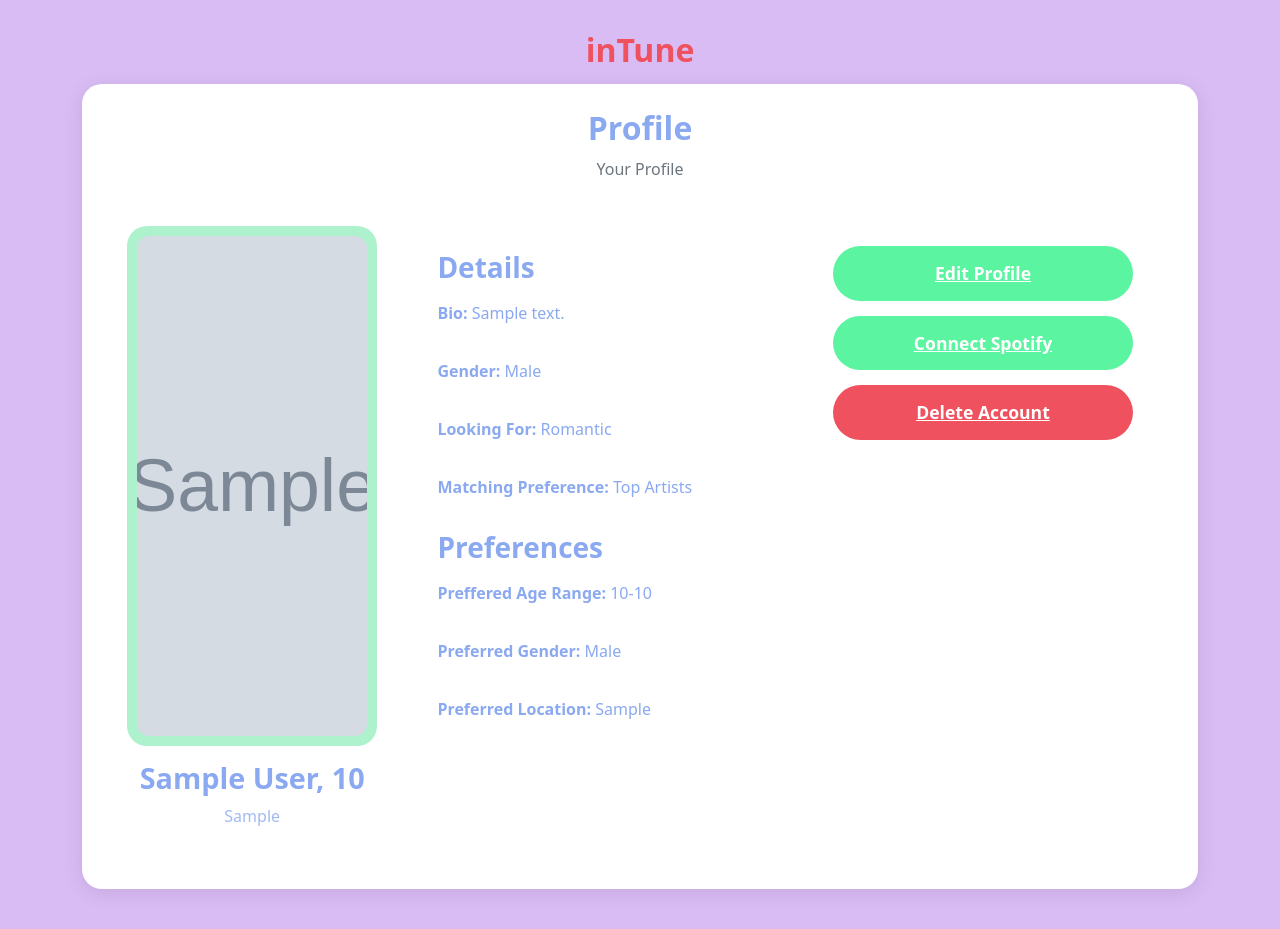
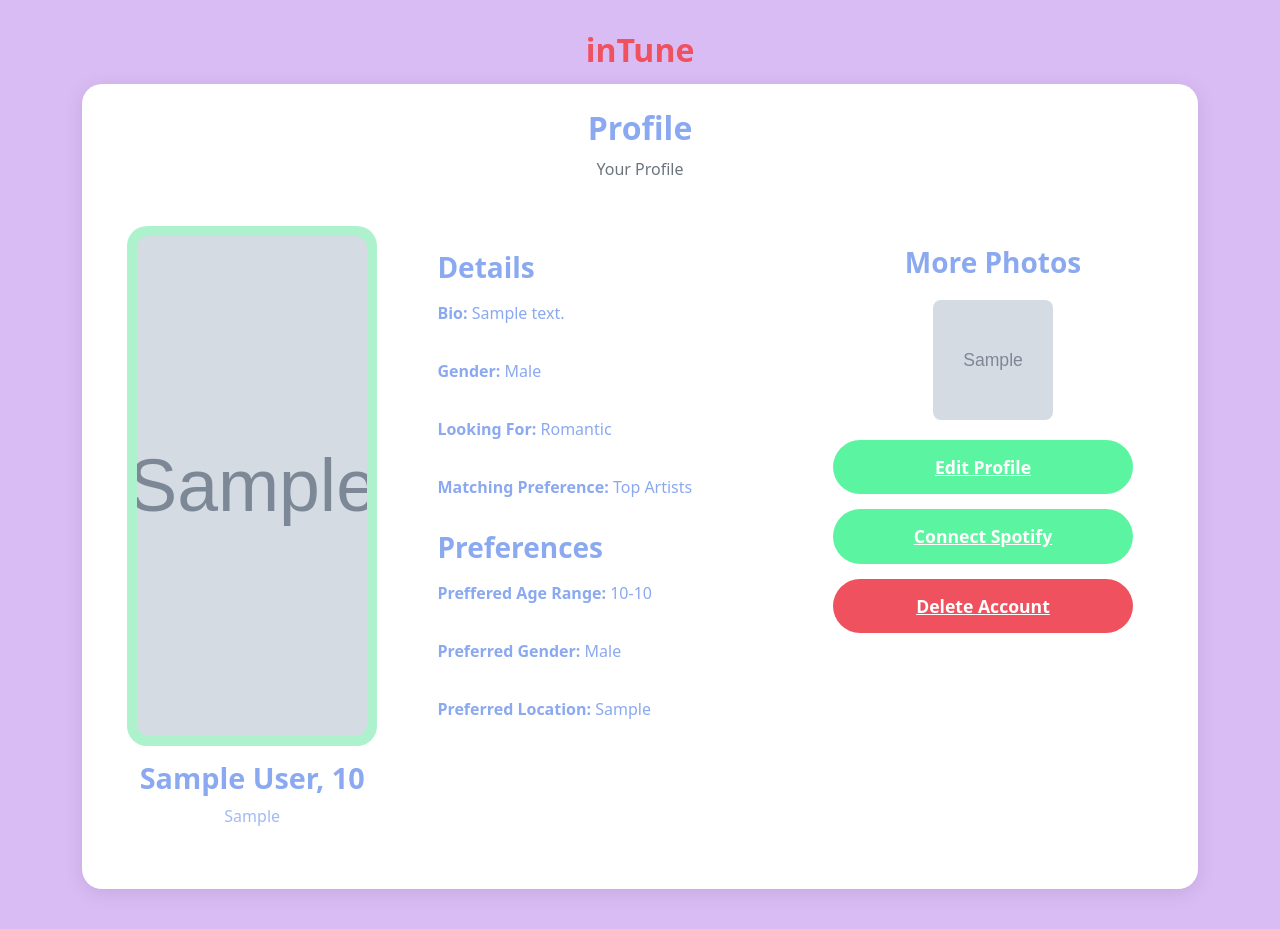
Before and after one commit to theresaaung/intune, a Django app: page /accounts/profile/ in a window 1280 px wide. Shown: the top 929 px of the page. Run offline with Django 4.2, Linux system fonts and the light colour scheme; a user stored in the database is signed in; tables that the repository leaves empty hold one stand-in row (values such as "Sample post"); grey boxes marked "Sample" are stand-in pictures; data that the repository does not hold is empty.

Commit message:
added more photos to profile

```diff
--- a/accounts/static/accounts/accounts.css
+++ b/accounts/static/accounts/accounts.css
@@ -39,3 +39,22 @@
 .delete-account-btn:hover {
     background-color: #eb2d3d;
 }
+
+.photo-grid {
+    display: flex;
+    flex-wrap: wrap;
+    gap: 20px;
+    margin-top: 20px;
+    justify-content: center;
+}
+
+.photo-item {
+    position: relative;
+}
+
+.photo-item img {
+    width: 150px;
+    height: 150px;
+    object-fit: cover;
+    border-radius: 8px;
+}
--- a/accounts/static/accounts/profile.css
+++ b/accounts/static/accounts/profile.css
@@ -76,3 +76,28 @@
     align-items: center;
     gap: 15px;
 }
+
+.profile-gallery {
+    margin-top: 20px;
+    text-align: center;
+}
+
+.profile-gallery .photo-grid {
+    display: flex;
+    flex-wrap: wrap;
+    gap: 15px;
+    justify-content: center;
+}
+
+.profile-gallery .photo-item img {
+    width: 120px;
+    height: 120px;
+    object-fit: cover;
+    border-radius: 8px;
+}
+
+.profile-gallery h3 {
+    margin-top: 0;
+    color: #8aa9f0;
+    font-weight: 700;
+}
--- a/accounts/templates/accounts/profile.html
+++ b/accounts/templates/accounts/profile.html
@@ -38,6 +38,18 @@
         <p><strong>Preferred Location:</strong> {{ profile.preferred_location }}</p>
     </div>
 
+    <div class="profile-gallery">
+        {% if photos %}
+            <h3>More Photos</h3>
+            <div class="photo-grid">
+                {% for photo in photos %}
+                <div class="photo-item">
+                    <img src="{{ photo.image.url }}" alt="Photo">
+                </div>
+            {% endfor %}
+        {% endif %}
+    </div>
+
     <div class="profile-buttons">
         <a href="{% url 'edit_profile' %}" class="base-btn">Edit Profile</a>
         {% if spotify_connected %}
--- a/accounts/views.py
+++ b/accounts/views.py
@@ -64,9 +64,11 @@
 def profile(request):
     profile = UserProfile.objects.get(user=request.user)
     spotify_connected = SpotifyToken.objects.filter(user=request.user).exists()
+    photos = request.user.photos.all()
     context_dict = {
         'profile': profile,
         'spotify_connected': spotify_connected,
+        'photos': photos,
         }
     return render(request, 'accounts/profile.html', context_dict)
 
```
Also changed, not shown: accounts/static/accounts/form.css (+0 -19 lines), media/profile_photos/download_pyvDrhe.jpg (added), media/profile_photos/ooo_Schmidty_D_rTKbXkn.jpg (added), media/profile_photos/schmidt_max_greenfield_new_girl_Nc1cPK6.jpg (added), media/profile_pics/I_know_exactly_what_youre_thinking_.jpg (added), media/profile_pics/man_mjGgMwE.jpg (added).
